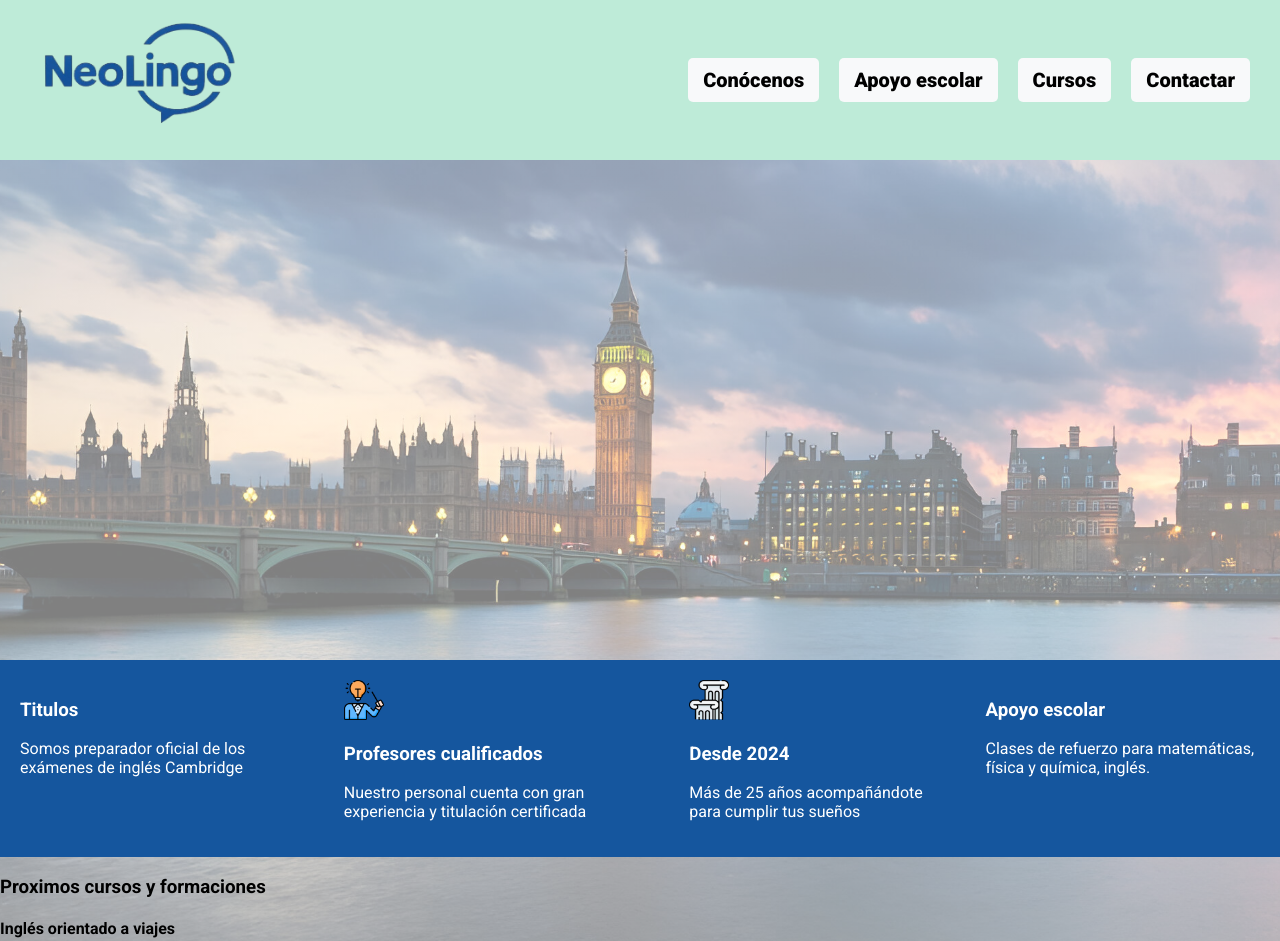
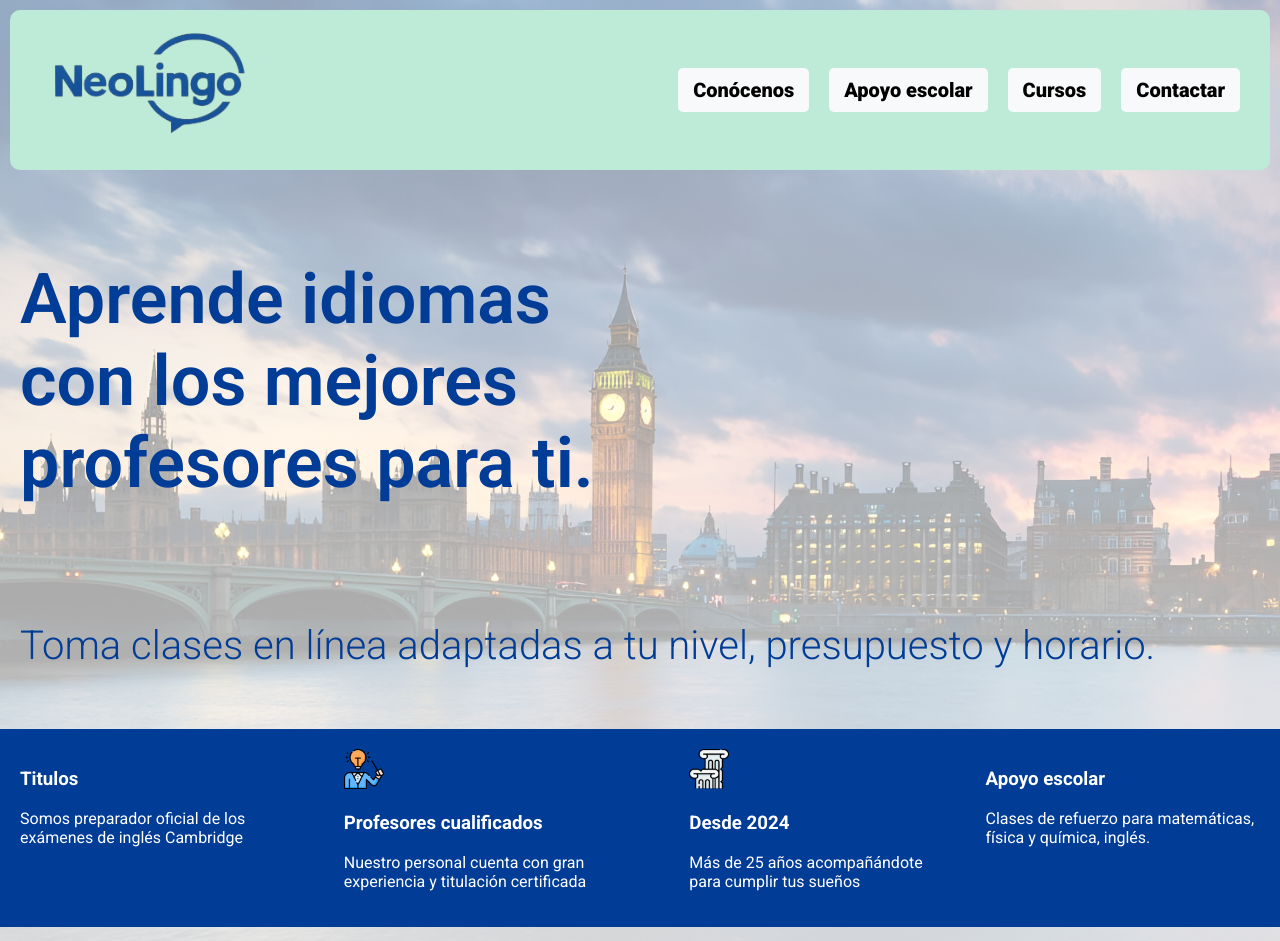
Before and after one commit to Cesarks81/Neolingo, a plain HTML site: page index.html in a window 1280 px wide. Shown: the top 941 px of the page. Drawn offline with Linux system fonts and the light colour scheme.

Commit message:
Mejoras de css v2

```diff
--- a/index.html
+++ b/index.html
@@ -25,6 +25,12 @@
 
     <main>
         <section>
+            <article>
+                <h2 class="titulo">Aprende idiomas con los mejores profesores para ti.</h2>
+                <h3 class="subtitulo">Toma clases en línea adaptadas a tu nivel, presupuesto y horario.</h3>
+            </article>
+        </section>
+        <section class="secciones">
             <article>
                 <h3>Titulos</h3>
                 <p>Somos preparador oficial de los exámenes de inglés Cambridge</p>
--- a/styles.css
+++ b/styles.css
@@ -3,7 +3,7 @@ body {
     font-family: Roboto, sans-serif;
     margin: 0;
     padding: 0;
-    background: linear-gradient(rgba(255, 255, 255, 0.5), rgba(255, 255, 255, 0.5)),
+    background: linear-gradient(rgba(255, 255, 255, 0.5), rgba(255, 255, 255, 0.8)),
     url("imagenes/fondo.jpeg") no-repeat center/cover;
 }
 
@@ -13,7 +13,8 @@ header {
     height: 120px;
     display: flex;
     align-items: center;
-    margin-bottom: 500px;
+    border-radius: 10px;
+    margin: 10px;
 }
 
 .cabecera {
@@ -56,15 +57,37 @@ header {
     margin-right: 20px;
 }
 
-section{
+section {
     display: flex;
-    background-color: #15569E;
     color: #ffff;
 }
-article{
+
+article {
     margin: 20px;
     display: inline-block;
 }
+
 article img {
     width: 40px;
 }
+
+.titulo {
+    float: left;
+    font-size: 70px;
+    width: 50%;
+    font-weight: 600;
+    color: rgb(1, 60, 150);
+}
+
+.subtitulo {
+    float: left;
+    padding-top: 20px;
+    font-size: 40px;
+    font-weight: 300;
+    color: rgb(1, 60, 150);
+    width: 100%;
+}
+
+.secciones {
+    background-color: rgb(1, 60, 150);
+}
--- /dev/null
+++ b/web2/estilo.css
@@ -0,0 +1,77 @@
+body{
+    box-sizing: border-box;
+    font-family:Roboto, sans-serif;
+}
+.cabecera{
+    display: inline-block;
+    padding: 20px;
+    background-color: #beebd8;
+    display: block;
+    height: 120px;
+    display: flex;
+    align-items: center;
+    border-radius: 10px;
+}
+.cabecera img {
+    float:left;
+    padding-top: 20px;
+}
+.cabecera a{
+    margin: 20px;
+    text-decoration: none;
+    justify-content: space-between;
+    padding: 15px 25px;
+    background-color: #ffffff;
+    float:right;
+    color:rgb(1, 60, 150);
+    font-size: 20px;
+    font-weight:900;
+    border-radius: 10px;
+}
+a:hover{
+    outline: solid 2px rgb(0, 60, 150);
+    padding: 15px 25px;
+}
+
+#logo{
+    width: 20em;
+    padding-right: 20px;
+    margin-right: 30px;
+}
+.clear{
+    clear: both;
+}
+li{
+    list-style: none;
+}
+main{
+    padding-top:10%;
+    padding-left:30px;
+    padding-right:30px;
+}
+.titulo{
+    float: left;
+    font-size:70px;
+    width: 50%;
+    font-weight:600;
+    color:rgb(1, 60, 150);
+}
+.subtitulo{
+    float: left;
+    padding-top:20px;
+    font-size:40px;
+    font-weight:300;
+    color:rgb(1, 60, 150);
+}
+#separacion{
+    padding-top: 20% ;
+}
+.somos{
+    color: rgb(1, 60, 150);
+    font-size:45px;
+}
+.textosomos{
+    color: rgb(1, 60, 150);
+    font-size: 20px;
+    padding-top:20px;
+}
```
Also changed, not shown: web2/web.html (added, +42 -0 lines).
